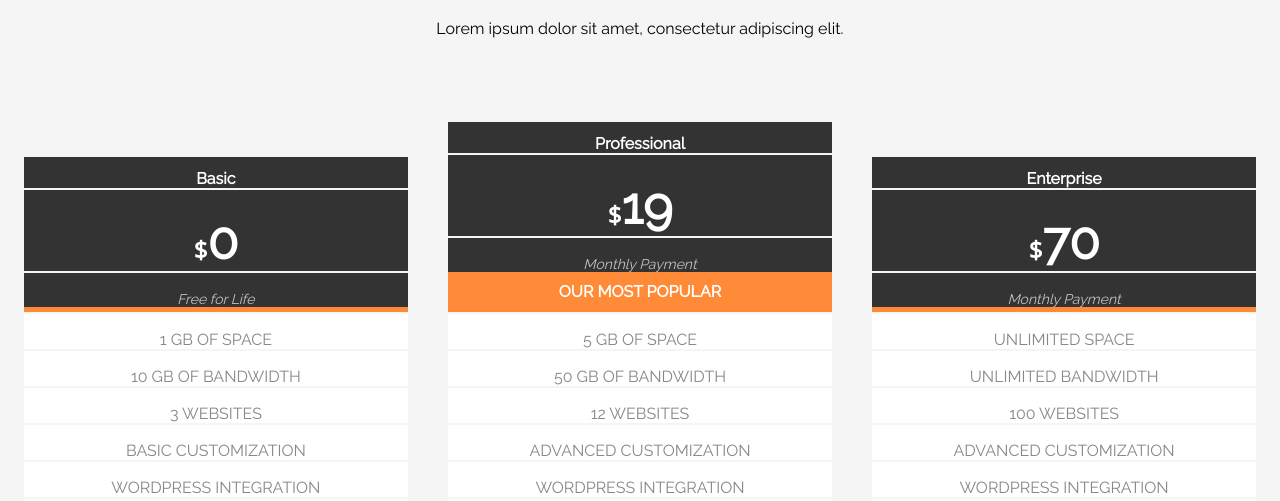
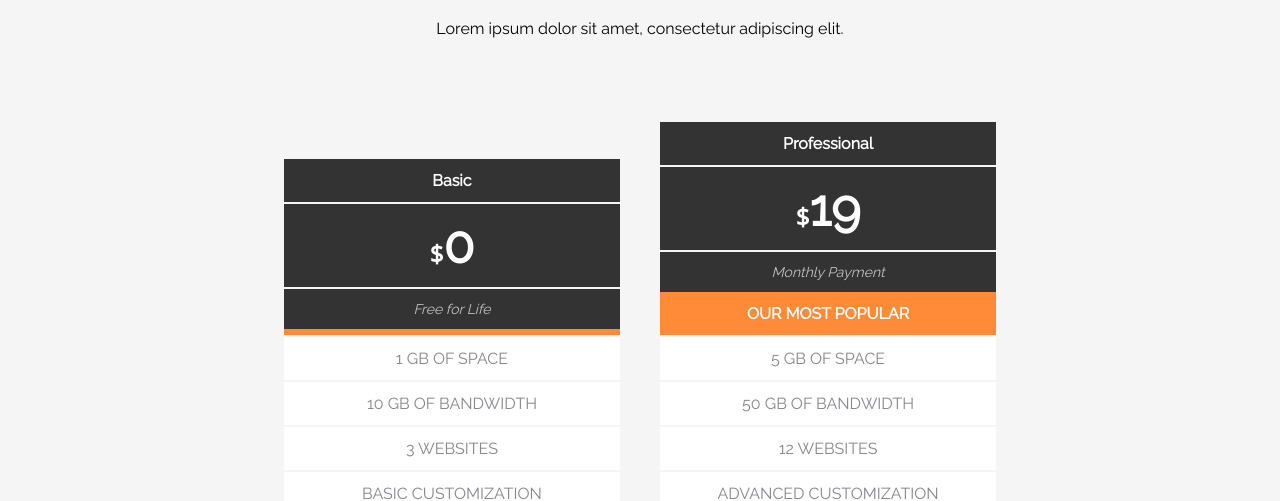
Before and after one commit to glebkrivenko/lesson-4, a plain HTML site: page lesson4/index.html in a window 1280 px wide. Shown: the part 702-1203 px from the top of the page. Drawn offline with nearby package versions, Linux system fonts and the light colour scheme.

Commit message:
Add files via upload

```diff
--- a/lesson4/style.css
+++ b/lesson4/style.css
@@ -93,7 +93,7 @@
   background-color: #f5f5f5;
   font-family: "Raleway", sans-serif;
   text-align: center;
-  padding-top: 102px;
+  padding: 102px 80px;
 }
 
 .list {
@@ -109,7 +109,7 @@
   font-family: "Raleway", sans-serif;
   font-size: 16px;
   font-weight: bold;
-  padding-top: 12px;
+  padding: 12px 30px;
   color: #ffffff;
 }
 .treck2 {
@@ -120,7 +120,7 @@
   font-family: "Raleway", sans-serif;
   font-size: 50px;
   font-weight: bold;
-  padding-top: 22px;
+  padding: 12px 60px;
   color: #ffffff;
 }
 .treck3 {
@@ -131,24 +131,23 @@
   font-family: "Raleway", sans-serif;
   font-style: italic;
   font-size: 14px;
-  padding-top: 18px;
+  padding: 12px 30px;
   color: rgba(255, 255, 255, 0.7);
 }
 .trait {
   list-style-type: none;
-  height: 5px;
+  padding: 3px 5px;
   border: 2px;
   background: #ff8b38;
 }
 .treck4 {
   list-style-type: none;
-  height: 40px;
   border: 2px;
   background: #ff8b38;
   font-family: "Raleway", sans-serif;
   font-size: 16px;
   font-weight: bold;
-  padding-top: 10px;
+  padding: 12px 30px;
   color: #ffffff;
 }
 .treck {
@@ -159,7 +158,7 @@
   font-family: "Raleway", sans-serif;
   font-size: 16px;
   text-transform: uppercase;
-  padding-top: 16px;
+  padding: 12px 30px;
   color: #86878b;
 }
 .container {
```
